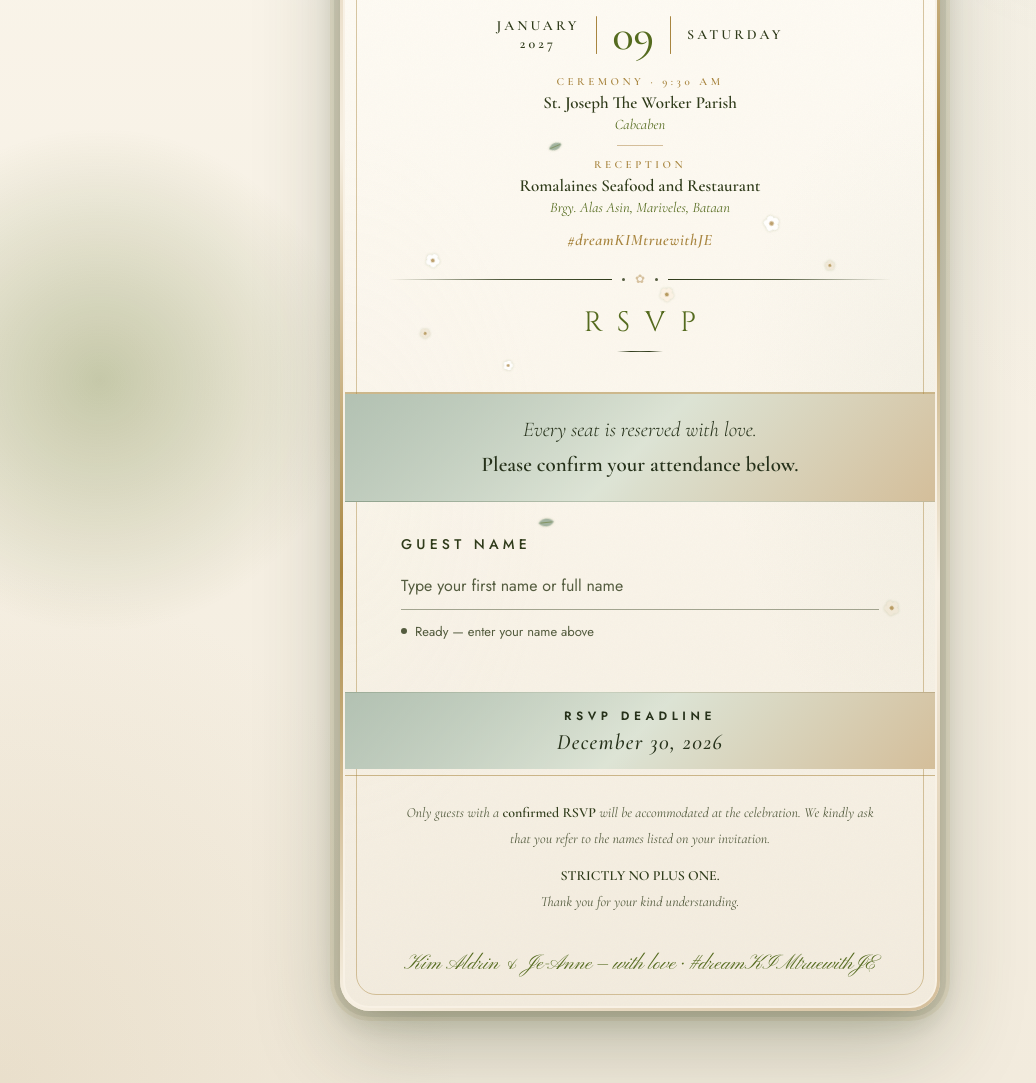
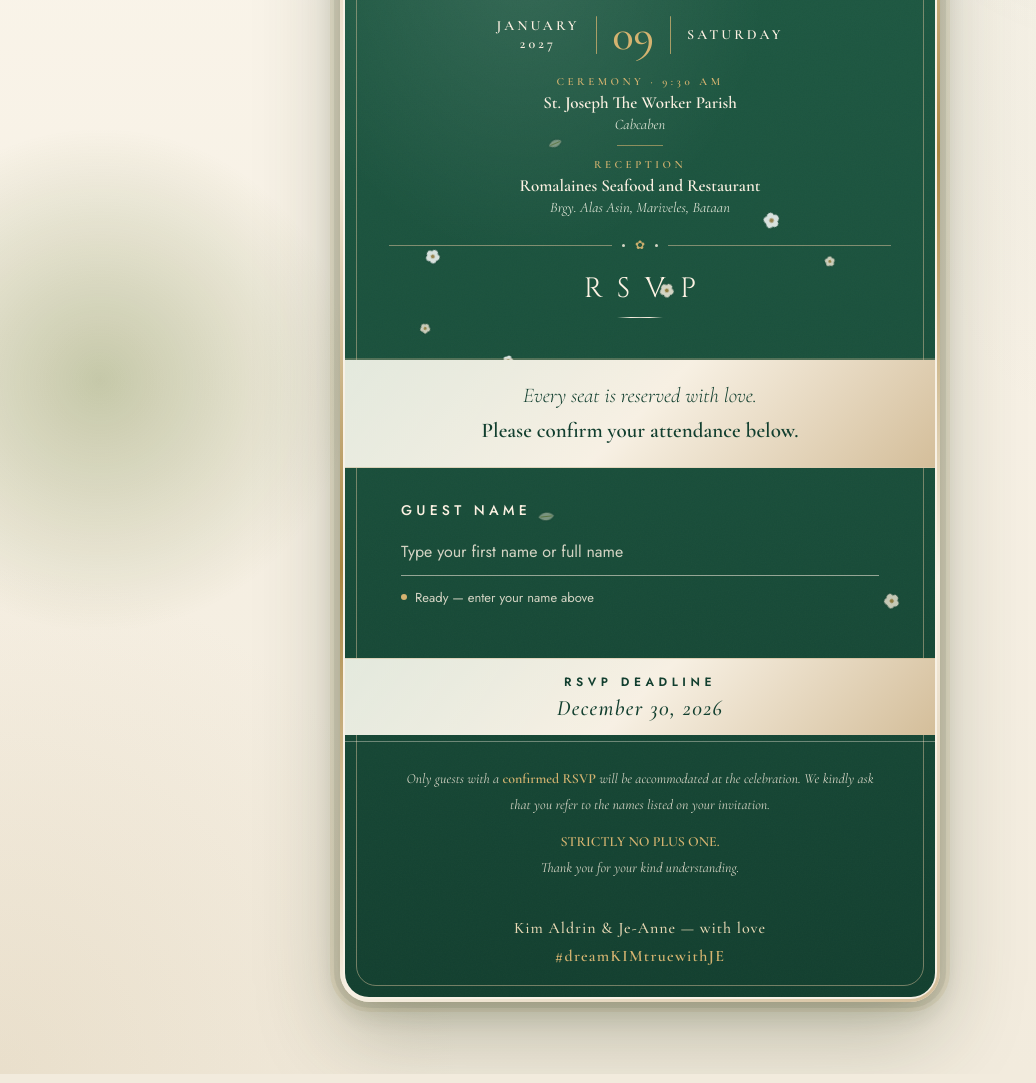
Before and after one commit to myweddingwebsite/kimaldrin-and-jeanne-rsvp, a website: page public/index.html in a window 1280 px wide. Shown: the part 340-1423 px from the top of the page, without its empty margins (0-1036 px from the left). Drawn offline with nearby package versions, Linux system fonts and the light colour scheme.

Commit message:
Emerald green card, hashtag moved to its own footer line (non-script), removed from header
Co-Authored-By: Claude Opus 5.5 <noreply@anthropic.com>
Claude-Session: https://claude.ai/code/session_01QwvyikGpBCUW5phg6xaedk

```diff
--- a/public/index.html
+++ b/public/index.html
@@ -630,6 +630,50 @@
     .venue-sep { width: 46px; height: 1px; margin: 12px auto; background: #D4BE9A; }
     .hashtag { margin: 14px auto 2px; text-align: center; font-family: 'Cormorant Garamond', serif; font-style: italic; font-weight: 600; font-size: 16px; letter-spacing: 0.04em; color: #A8853F; }
     .ff svg { filter: drop-shadow(0 0 1px rgba(85,107,31,0.35)); }
+
+    /* ===== Emerald green card ===== */
+    .card {
+      background: linear-gradient(180deg, #1F5C45 0%, #194F3B 55%, #123F2F 100%) !important;
+      --text-light: #FCF1E2; --text-light-soft: rgba(252,241,226,0.94); --text-light-muted: rgba(252,241,226,0.82); --border-light: rgba(252,241,226,0.45);
+      --text-dark: #FCF1E2; --text-mid: rgba(252,241,226,0.92); --text-soft: rgba(252,241,226,0.80); --text-muted: rgba(252,241,226,0.62);
+      --border: rgba(252,241,226,0.35); --border-mid: rgba(252,241,226,0.22); --border-soft: rgba(252,241,226,0.12);
+      --border-oncard: rgba(252,241,226,0.55); --border-oncard-mid: rgba(252,241,226,0.38); --army-soft: #E8D9B5;
+    }
+    .card::after { background: radial-gradient(ellipse 70% 40% at 30% 18%, rgba(255,255,255,0.10) 0%, transparent 60%) !important; }
+    .card-header { background: transparent !important; border-bottom-color: rgba(212,190,154,0.3) !important; }
+    .card-ib1 { border-color: rgba(212,190,154,0.5) !important; }
+    .card .names-line .couple-name { color: #FCF1E2 !important; }
+    .card .names-line .couple-amp { color: #D4B370 !important; }
+    .card .grace-caps, .card .card-header .grace-caps { color: #D4BE9A !important; }
+    .card .grace-we, .card .date-block, .card .db-side { color: #FCF1E2 !important; }
+    .card .db-day { color: #D4B370 !important; }
+    .card .db-bar { background: rgba(212,179,112,0.75) !important; }
+    .card .names-rule-flower, .card .names-rule-dot { color: #D4B370 !important; }
+    .card .names-rule-line-l, .card .names-rule-line-r { background: rgba(212,190,154,0.55) !important; }
+    .card .header-title { color: #FCF1E2 !important; }
+    .card .venue-label { color: #D4B370 !important; }
+    .card .venue-name { color: #FCF1E2 !important; }
+    .card .venue-sub { color: #DCE3D4 !important; }
+    .card .venue-sep { background: rgba(212,179,112,0.6) !important; }
+    .tagline-band, .deadline-band { background: linear-gradient(135deg, #DCE3D4 0%, #F7F0E3 50%, #D4BE9A 100%) !important; border-color: rgba(212,190,154,0.5) !important; }
+    .tagline-text, .tagline-text strong, .deadline-label, .deadline-date { color: #123F2F !important; }
+    .seat-panel { background: rgba(252,241,226,0.08) !important; border-color: rgba(212,190,154,0.3) !important; }
+    .card .seat-number, .card .seat-panel-label, .card .seat-sublabel { color: #FCF1E2 !important; }
+    .card .message-input { background: rgba(252,241,226,0.10) !important; color: #FCF1E2 !important; border-color: rgba(212,190,154,0.65) !important; }
+    .card .message-input::placeholder { color: rgba(252,241,226,0.7) !important; }
+    .card .message-input:focus { background: rgba(252,241,226,0.16) !important; border-color: #D4B370 !important; }
+    .card .toggle-track { background: rgba(252,241,226,0.25) !important; }
+    .card .attend-toggle input:checked + .toggle-track { background: #A8853F !important; border-color: #D4B370 !important; }
+    .card .status-bar .status-dot { background: #D4B370 !important; }
+    .card .status-bar.error { color: #FFE0E0 !important; }
+    .card .suggest-btn { background: rgba(252,241,226,0.10) !important; }
+    .card .suggest-go { color: #FCF1E2 !important; }
+    .card .btn-submit { background: #F3E7CF !important; border-color: #F3E7CF !important; color: #123F2F !important; }
+    .card .btn-submit:hover:not(:disabled) { background: #FCF1E2 !important; }
+    .card .note-section p strong { color: #D4B370 !important; }
+    .card .page-footer p { color: #E8D9B5 !important; font-family: 'Cormorant Garamond', serif !important; font-style: normal !important; font-weight: 500; font-size: 16px !important; letter-spacing: 0.06em; line-height: 1.6; }
+    .card .page-footer .footer-tag { display: inline-block; margin-top: 2px; color: #D4B370; font-weight: 600; letter-spacing: 0.08em; }
+    .ff svg { filter: drop-shadow(0 0 1px rgba(0,0,0,0.25)) !important; }
 </style>
 </head>
 <body>
@@ -669,7 +713,6 @@
             <span class="venue-sub">Brgy. Alas Asin, Mariveles, Bataan</span>
           </div>
         </div>
-        <div class="hashtag">#dreamKIMtruewithJE</div>
         <div class="names-rule">
           <div class="names-rule-line-l"></div>
           <div class="names-rule-dot"></div>
@@ -922,7 +965,7 @@
         <p><strong>STRICTLY NO PLUS ONE.</strong><br/>Thank you for your kind understanding.</p>
       </div>
       <div class="page-footer">
-        <p>Kim Aldrin &amp; Je-Anne &#8212; with love &middot; #dreamKIMtruewithJE</p>
+        <p>Kim Aldrin &amp; Je-Anne &#8212; with love<br/><span class="footer-tag">#dreamKIMtruewithJE</span></p>
       </div>
     </div></div></div>
   </div>
```
